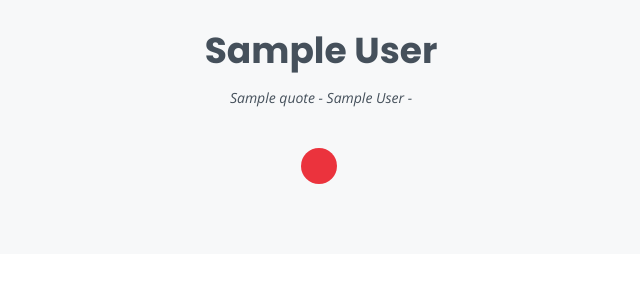
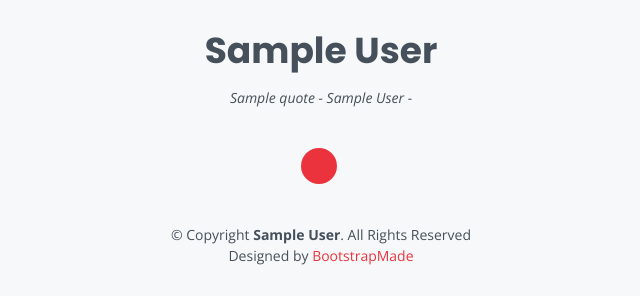
Before and after one commit to jamesnguyen46/jamesnguyen46.github.io, a Django app: template profile/templates/index.html in a window 1280 px wide. Shown: the part 901-1197 px from the top of the page, without its empty margins (319-959 px from the left). Before the commit the page ends 1085 px from the top, so only its background shows below. Run offline with Django 3.2, Linux system fonts and the light colour scheme; the template is opened without the code that fills it: most values are stand-ins (such as "Sample title", 1, 10 or a date in 2020); some libraries are stand-ins or nearby versions.

Commit message:
Update footer

```diff
--- a/profile/templates/footer.html
+++ b/profile/templates/footer.html
@@ -10,4 +10,13 @@
         {% endfor %}
     </div>
     {% endif %}
+    <div class="copyright">
+        &copy; Copyright <strong><span>{{ profile.info.first_name }} {{ profile.info.last_name }}</span></strong>. All Rights Reserved
+      </div>
+      <div class="credits">
+        <!-- All the links in the footer should remain intact. -->
+        <!-- You can delete the links only if you purchased the pro version. -->
+        <!-- Licensing information: [license-url] -->
+        <!-- Purchase the pro version with working PHP/AJAX contact form: https://bootstrapmade.com/free-html-bootstrap-template-my-resume/ -->
+        Designed by <a href="https://bootstrapmade.com/">BootstrapMade</a>
 </div>
```
